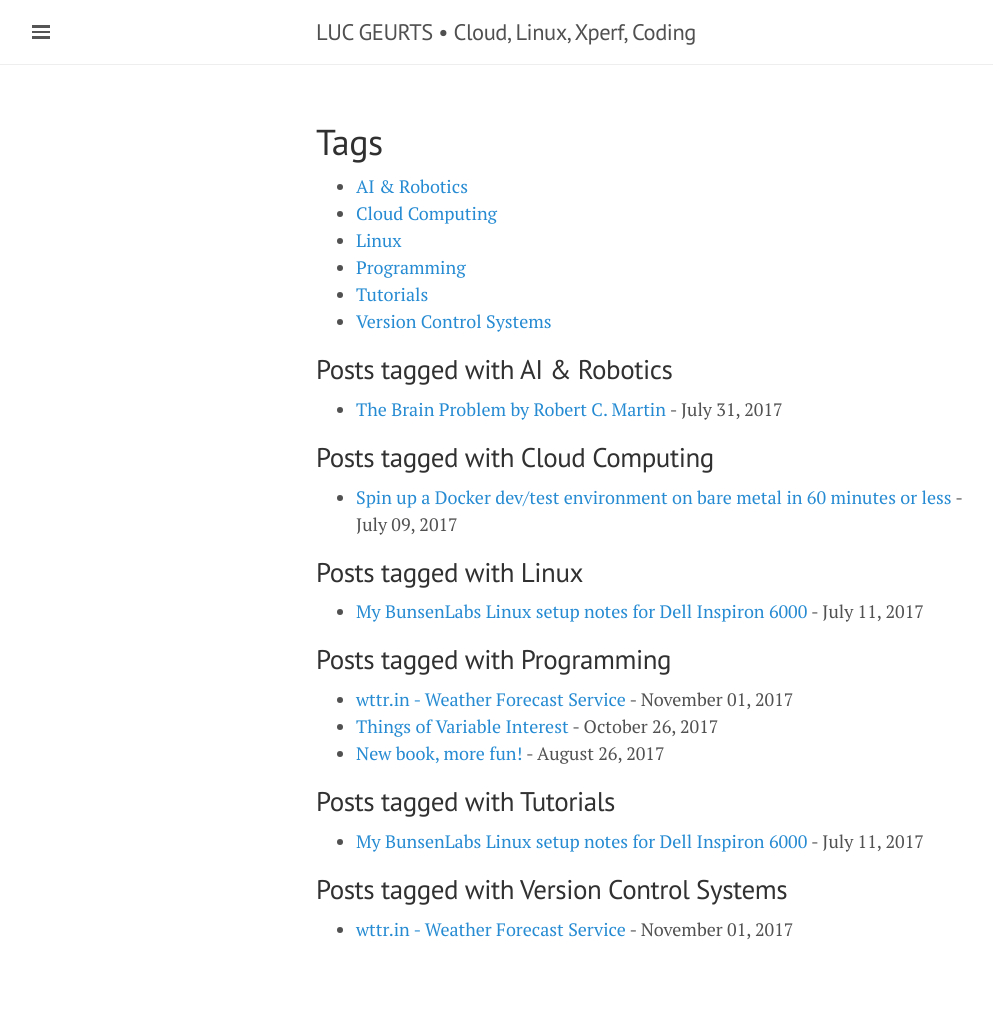
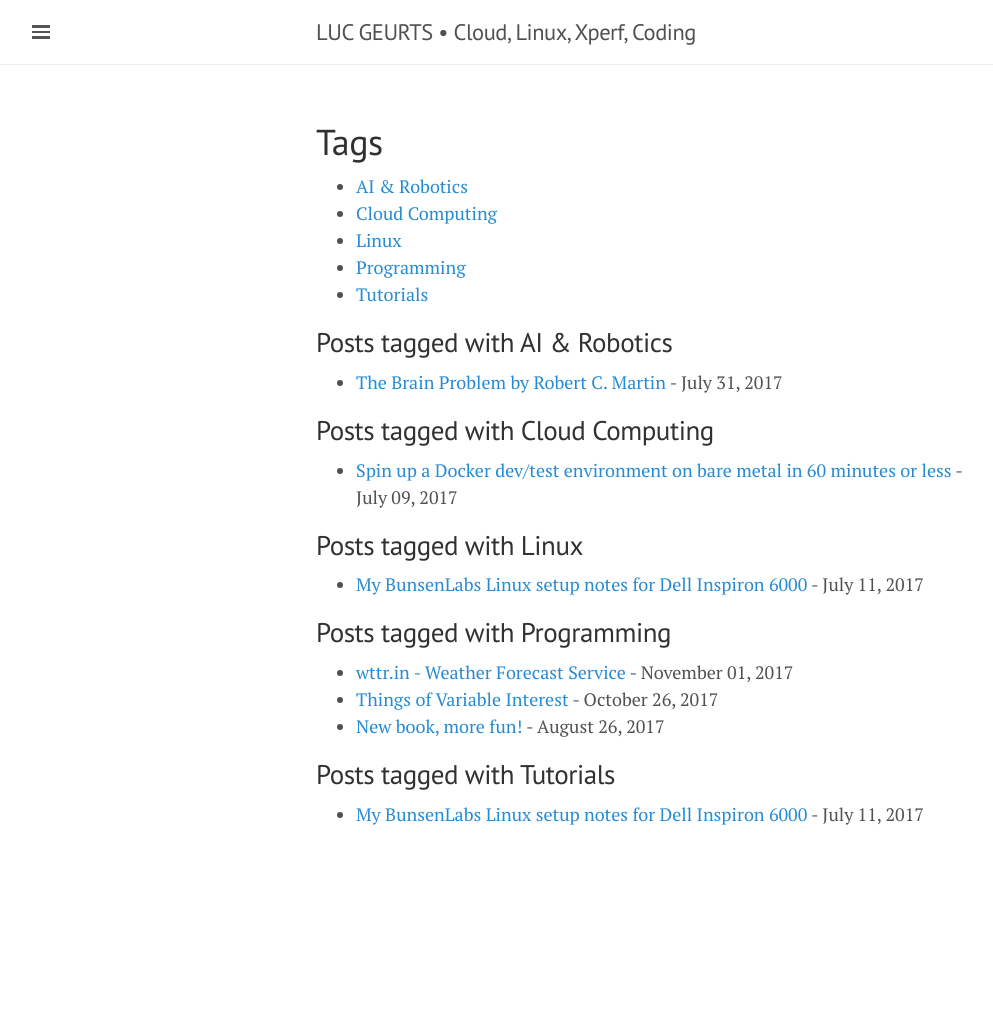
Before and after one commit to lgeurts/lgeurts.github.io, a Jekyll site: the page built from tags.html, in a window 1280 px wide. Shown: the whole page, without its empty margins (0-993 px from the left). Built offline with Jekyll 4.4.1, drawn with Linux system fonts in a browser that asks for light colours; nearby versions of some CDN libraries; after the commit the page ends 900 px from its top, so only the background shows below that.

Commit message:
Update 2017-11-01-wttr.in-weather-forecast.md

```diff
--- a/_posts/2017-11-01-wttr.in-weather-forecast.md
+++ b/_posts/2017-11-01-wttr.in-weather-forecast.md
@@ -4,7 +4,7 @@ title: wttr.in - Weather Forecast Service
 read_time: true
 comments: true
 category: Open Source
-tags: [ Version Control Systems, Programming ]
+tags: [ Programming ]
 ---
 
 [wttr.in](https://github.com/chubin/wttr.in) is a ***weather forecast service*** that supports console ANSI-sequences for curl, httpie or wget; HTML for web browsers; or PNG for graphical viewers.
```
